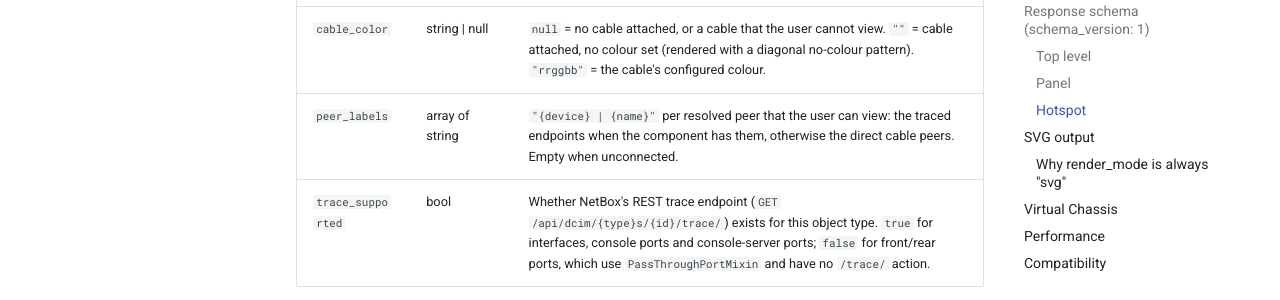
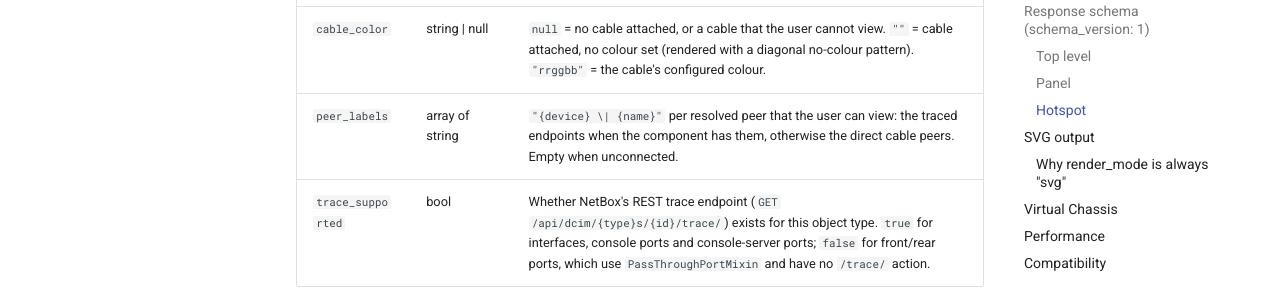
Before and after one commit to peterbaumert/netbox-device-view, an MkDocs documentation site: the page built from docs/rendered-layout-api.md, in a window 1280 px wide and 900 px high, scrolled down 3885 px. Shown: the part 151-451 px from the top of the window. Built offline with MkDocs 1.6.1 and Material for MkDocs 9.7.7, drawn with Linux system fonts in a browser that asks for light colours; comment, search, counter and statistics services are not loaded.

```diff
--- a/docs/rendered-layout-api.md
+++ b/docs/rendered-layout-api.md
@@ -105,7 +105,7 @@ The Device View tab and the device page panel use the same rule.
 | `enabled` | bool | Always `true` for port-type components (they have no enabled flag); reflects `Interface.enabled` for interfaces. |
 | `connection_state` | string | `"connected"` \| `"partially_connected"` \| `"enabled"` \| `"disabled"`. `"partially_connected"` only applies to interfaces (a cable is attached but the traced path doesn't resolve to a far-end device) — see [SVG Renderer](svg-renderer.md#states). |
 | `cable_color` | string \| null | `null` = no cable attached, or a cable that the user cannot view. `""` = cable attached, no colour set (rendered with a diagonal no-colour pattern). `"rrggbb"` = the cable's configured colour. |
-| `peer_labels` | array of string | `"{device} | {name}"` per resolved peer that the user can view: the traced endpoints when the component has them, otherwise the direct cable peers. Empty when unconnected. |
+| `peer_labels` | array of string | `"{device} \| {name}"` per resolved peer that the user can view: the traced endpoints when the component has them, otherwise the direct cable peers. Empty when unconnected. |
 | `trace_supported` | bool | Whether NetBox's REST trace endpoint (`GET /api/dcim/{type}s/{id}/trace/`) exists for this object type. `true` for interfaces, console ports and console-server ports; `false` for front/rear ports, which use `PassThroughPortMixin` and have no `/trace/` action. |
 
 ---
```
